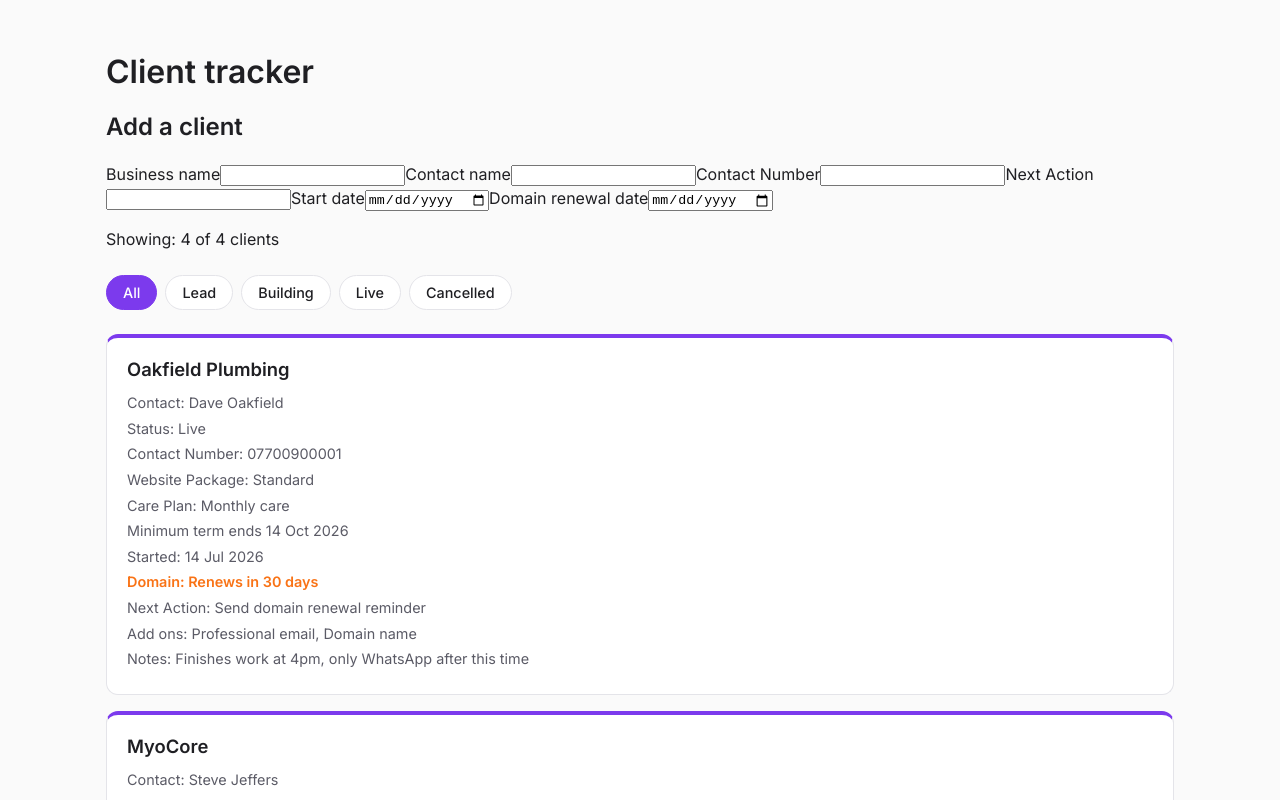
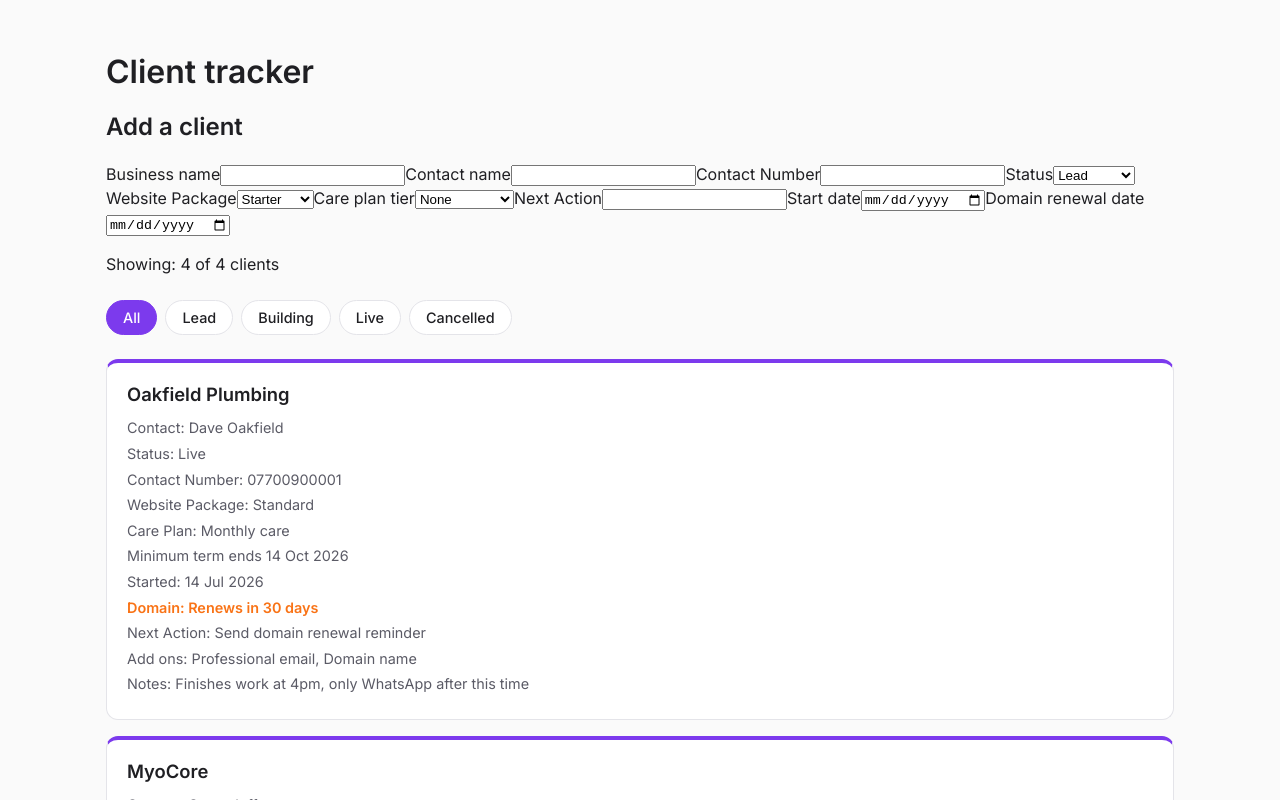
Before and after one commit to SteveJeffs/client-tracker, a React (Vite) app: page / in a window 1280 px wide. Shown: the top 800 px of the page. Built offline with nearby package versions, Linux system fonts and the light colour scheme.

Commit message:
Add dropdown to form

```diff
--- a/src/components/AddClientForm.jsx
+++ b/src/components/AddClientForm.jsx
@@ -3,6 +3,9 @@ import { useState } from 'react'
 function AddClientForm() {
     const [form, setForm] = useState({
         businessName: '',
+        status: 'Lead',
+        websitePackage: 'Starter',
+        carePlanTier: 'None',
         contactName: '',
         contactNumber: '',
         nextAction: '',
@@ -39,6 +42,42 @@ function AddClientForm() {
                 onChange={(event) => setForm({ ...form, contactNumber: event.target.value })}
             />
 
+            <label htmlFor="status">Status</label>
+            <select
+                id="status"
+                value={form.status}
+                onChange={(event) => setForm({ ...form, status: event.target.value })}
+            >
+                <option value="Lead">Lead</option>
+                <option value="Building">Building</option>
+                <option value="Live">Live</option>
+                <option value="Cancelled">Cancelled</option>
+            </select>
+
+            <label htmlFor="websitePackage">Website Package</label>
+            <select
+                id="websitePackage"
+                value={form.websitePackage}
+                onChange={(event) => setForm({ ...form, websitePackage: event.target.value })}
+            >
+                <option value="Starter">Starter</option>
+                <option value="Standard">Standard</option>
+                <option value="Premium">Premium</option>
+            </select>
+
+            <label htmlFor="carePlanTier">Care plan tier</label>
+            <select
+                id="carePlanTier"
+                value={form.carePlanTier}
+                onChange={(event) => setform({ ...form, carePlanTier: event.target.value })}
+            >
+                <option value="None">None</option>
+                <option value="Hosting only">Hosting only</option>
+                <option value="Monthly care">Monthly care</option>
+                <option value="Annual care">Annual care</option>
+            </select>
+
+
             <label htmlFor="nextAction">Next Action</label>
             <input
                 id="nextAction"
```
